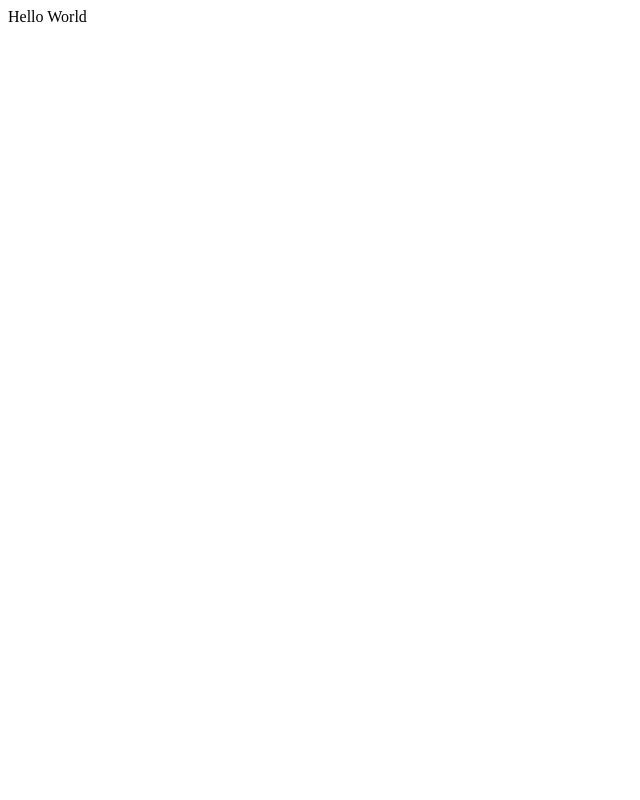
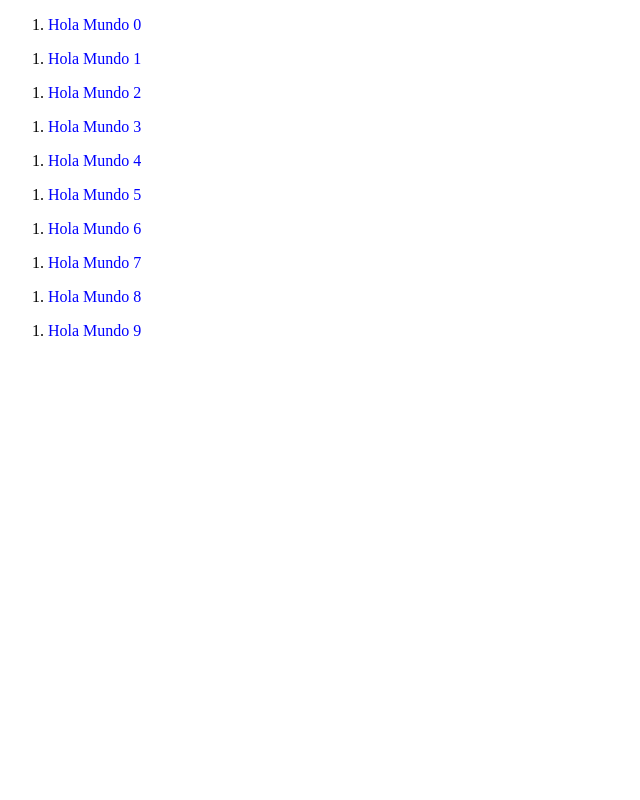
Before and after one commit to KevinSucapuca/App-Django-Example, a Django app: page / in a window 1280 px wide. Before the commit the part shown is almost empty. Shown: the whole page, without its empty margins (0-640 px from the left). Run offline with Django 4.2, Linux system fonts and the light colour scheme.

Commit message:
add context - index

```diff
--- a/app/series/templates/index.html
+++ b/app/series/templates/index.html
@@ -7,6 +7,18 @@
     <title>Hola Mundo</title>
 </head>
 <body>
+    <style>
+        span{
+            color:blue;
+        }
+    </style>
+    {% for i in items %}
+    <ol>
+        <li>
+            <span> Hola Mundo {{i}}</span>
+        </li>
+    </ol>
 
+    {% endfor %}
 </body>
 </html>
--- a/app/series/views.py
+++ b/app/series/views.py
@@ -10,4 +10,8 @@ class HelloWorld(View):
 
 
     def get(self, request):
-        return HttpResponse(content = b'Hello World')
+        context ={
+            'items':list(range(10))
+
+        }
+        return render(request, 'index.html' , context = context)
```
